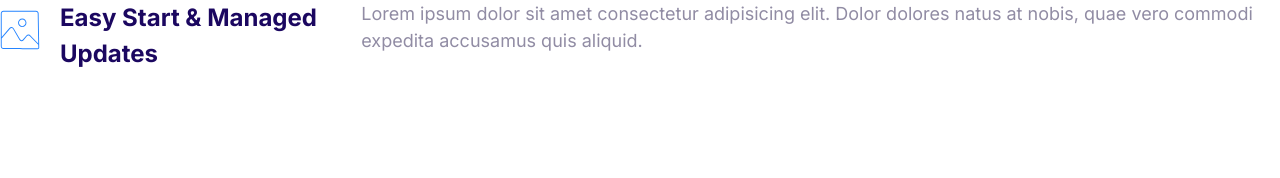
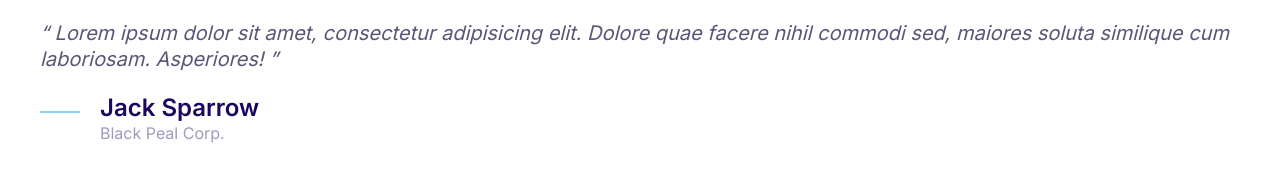
Before and after one commit to fab-devtag/HTML-CSS-MoFab, a plain HTML site: page index.html in a window 1280 px wide. Drawn offline with Linux system fonts and the light colour scheme.

Commit message:
Defined quotes

```diff
--- a/css/styles.css
+++ b/css/styles.css
@@ -4,6 +4,7 @@
 	--color-accent: #ff3400;
 	--color-headings: #1b0760;
 	--color-body: #918ca4;
+	--color-body-darker: #5c5577;
 	--color-border: #ccc;
 	--border-radius: 30px;
 }
@@ -374,3 +375,52 @@
 .media__image {
 	margin-top: 1rem;
 }
+
+/* Quotes */
+.quote {
+	font-size: 3rem;
+	font-style: italic;
+	color: var(--color-body-darker);
+	line-height: 1.3;
+}
+
+.quote__text::before {
+	content: open-quote;
+}
+
+.quote__text::after {
+	content: close-quote;
+}
+
+.quote__author {
+	font-size: 3rem;
+	font-weight: 550;
+	font-style: normal;
+	margin-bottom: 0;
+}
+
+.quote__organization {
+	color: var(--color-headings);
+	opacity: 0.4;
+	font-size: 2rem;
+	font-style: normal;
+}
+
+.quote__line {
+	position: relative;
+	bottom: 10px;
+}
+
+@media screen and (min-width: 1024px) {
+	.quote {
+		font-size: 2rem;
+	}
+
+	.quote__author {
+		font-size: 2.4rem;
+	}
+
+	.quote__organization {
+		font-size: 1.6rem;
+	}
+}
--- a/index.html
+++ b/index.html
@@ -13,18 +13,24 @@
 		<link rel="stylesheet" href="css/styles.css" />
 		<title>Document</title>
 	</head>
+	<blockquote class="quote">
+		<p class="quote__text">
+			Lorem ipsum dolor sit amet, consectetur adipisicing elit. Dolore quae
+			facere nihil commodi sed, maiores soluta similique cum laboriosam.
+			Asperiores!
+		</p>
+		<footer>
 			<div class="media">
 				<div class="media__image">
-			<svg class="icon icon--primary">
-				<use xLink:href="images/sprite.svg#snap"
+					<svg class="icon icon--primary quote__line">
+						<use xLink:href="images/sprite.svg#line"
 					</svg>
 				</div>
 				<div class="media__body">
-			<h3 class="media__title">Easy Start & Managed Updates</h3>
+					<h3 class="media__title quote__author">Jack Sparrow</h3>
+					<p class="quote__organization">Black Peal Corp.</p>
 				</div>
-		<p>
-			Lorem ipsum dolor sit amet consectetur adipisicing elit. Dolor dolores
-			natus at nobis, quae vero commodi expedita accusamus quis aliquid.
-		</p>
 			</div>
+		</footer>
+	</blockquote>
 </html>
```
Also changed, not shown: components/quotes.html (added, +19 -0 lines). Lines whose indentation alone changed are shown as unchanged.
